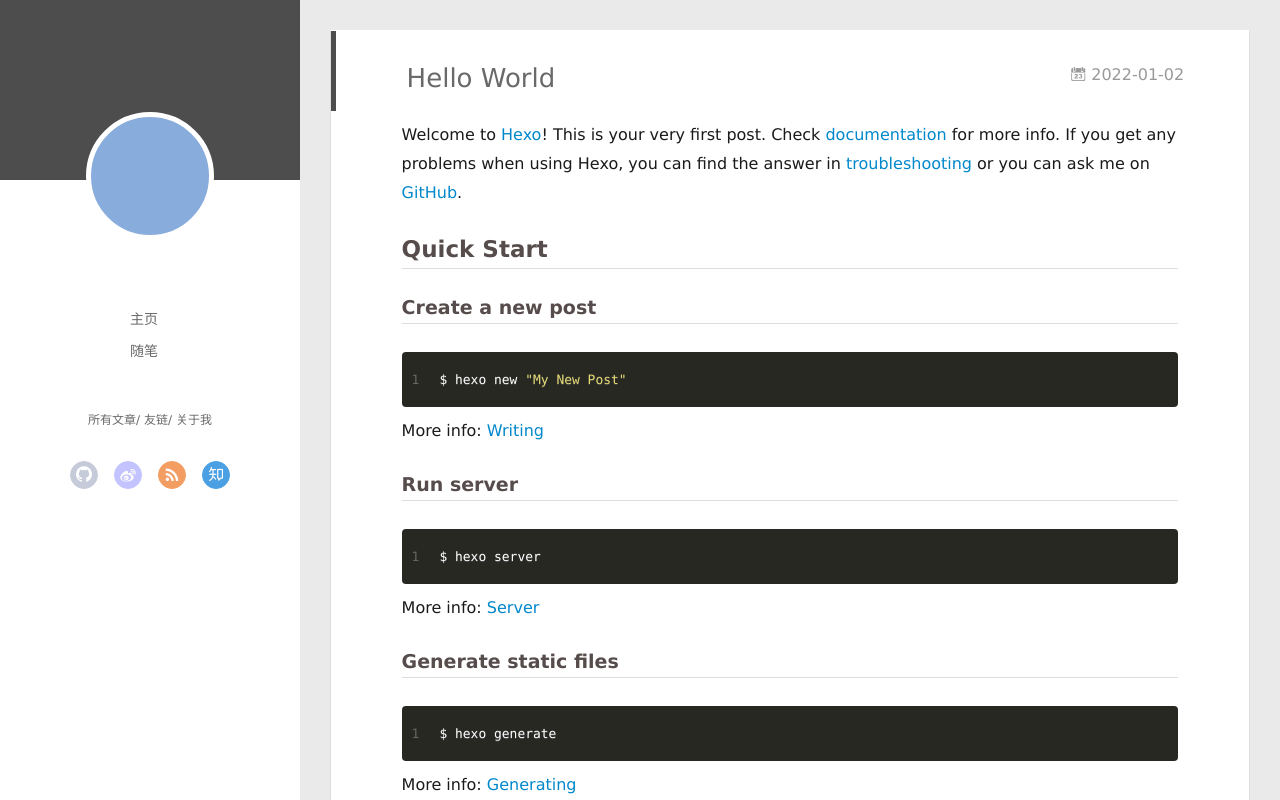
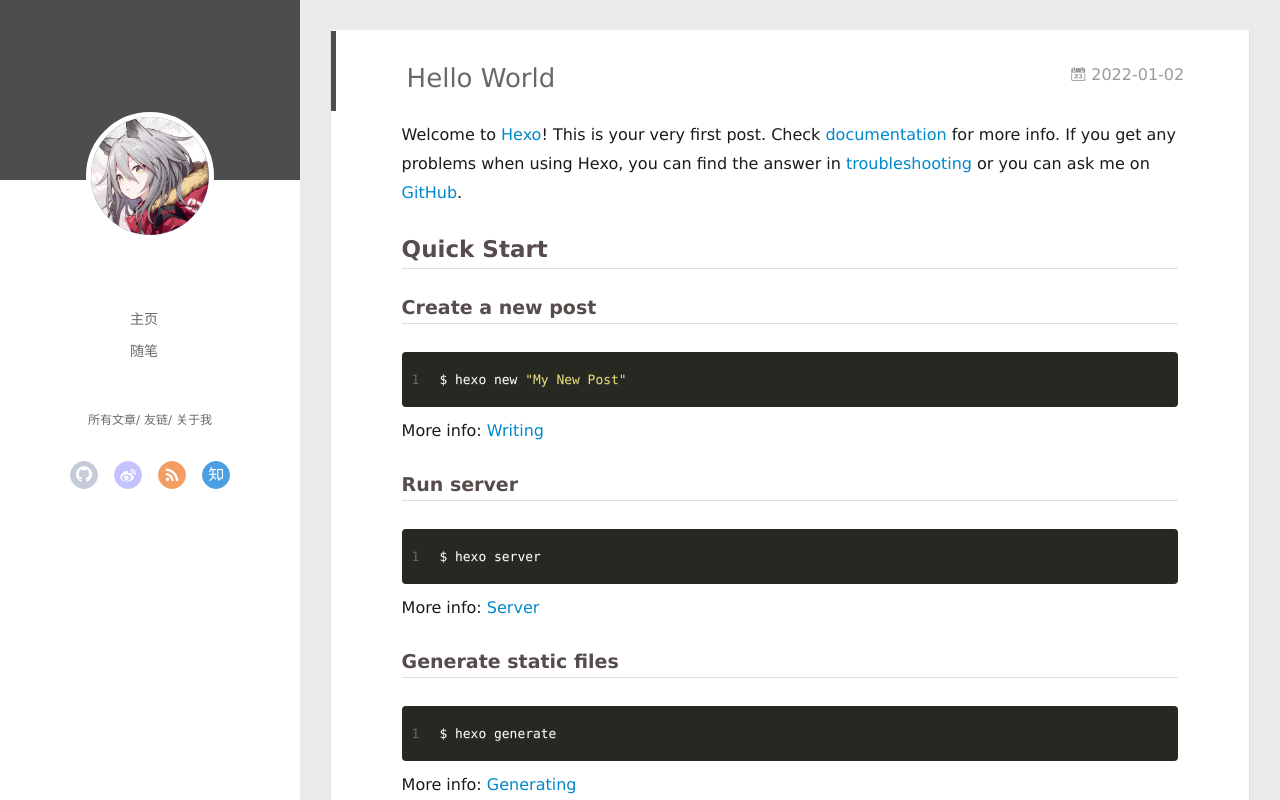
Before and after one commit to 1170300421/1170300421.github.io, a plain HTML site: page 2022/01/02/hello-world/index.html in a window 1280 px wide. Drawn offline with Linux system fonts and the light colour scheme; no server answers.

Commit message:
Site updated: 2022-01-04 09:01:07

```diff
--- a/2022/01/02/hello-world/index.html
+++ b/2022/01/02/hello-world/index.html
@@ -47,7 +47,7 @@
 <div class="intrude-less">
 	<header id="header" class="inner">
 		<a href="/" class="profilepic">
-			<img src="" class="js-avatar">
+			<img src="/img/TouXiang.jpeg" class="js-avatar">
 		</a>
 		<hgroup>
 		  <h1 class="header-author"><a href="/"></a></h1>
@@ -105,7 +105,7 @@
 	<div class="intrude-less">
 		<header id="header" class="inner">
 			<div class="profilepic">
-				<img src="" class="js-avatar">
+				<img src="/img/TouXiang.jpeg" class="js-avatar">
 			</div>
 			<hgroup>
 			  <h1 class="header-author js-header-author"></h1>
```
Also changed, not shown: 2022/01/02/我的第一篇博客/index.html (+2 -2 lines), archives/2022/01/index.html (+2 -2 lines), archives/2022/index.html (+2 -2 lines), archives/index.html (+2 -2 lines), index.html (+2 -2 lines), tags/博客/index.html (+2 -2 lines), img/TouXiang.jpeg (added).
